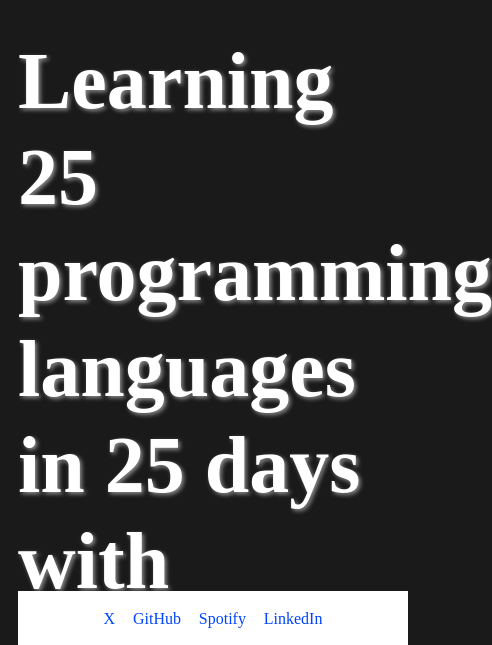
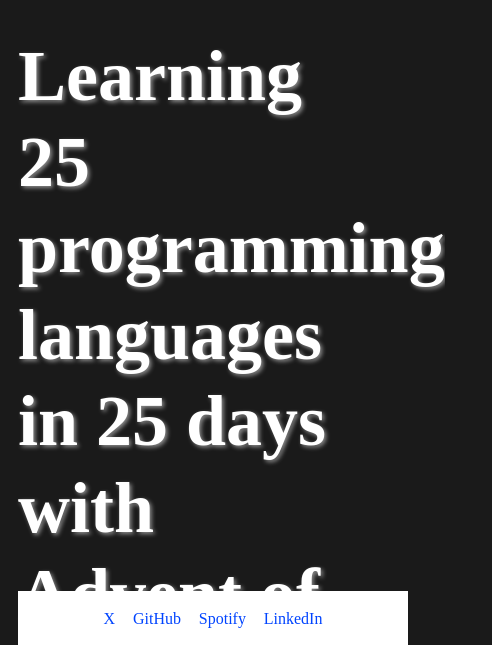
Before and after one commit to mager/magerdotco, an Astro site: page /posts/2022-12-01-aoc in a window 390 px wide. Shown: the part 197-842 px from the top of the page, 492 px wide, since content can reach past the window. Built offline with nearby package versions, Linux system fonts and the light colour scheme; Astro itself is replaced by a stand-in of ours; a web font is replaced by a local one.

Commit message:
Cant stop tweaking it

```diff
--- a/src/layouts/post.astro
+++ b/src/layouts/post.astro
@@ -35,12 +35,17 @@ const formattedDate = new Date(pubDate).toLocaleDateString("en-US", {
     display: block;
     margin: 0 auto;
   }
-
   .post-header h1 {
     font-family: "Ballet", cursive;
-    font-size: 5rem;
     color: #fff;
     text-shadow: 2px 2px 4px rgba(255, 255, 255, 0.5);
+    font-size: 7rem;
+  }
+
+  @media (max-width: 768px) {
+    .post-header h1 {
+      font-size: 4.5rem;
+    }
   }
 
   .post-meta {
```
